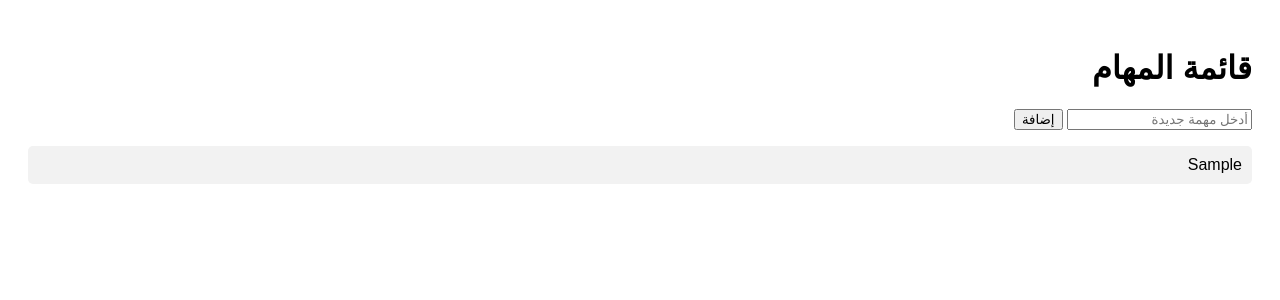
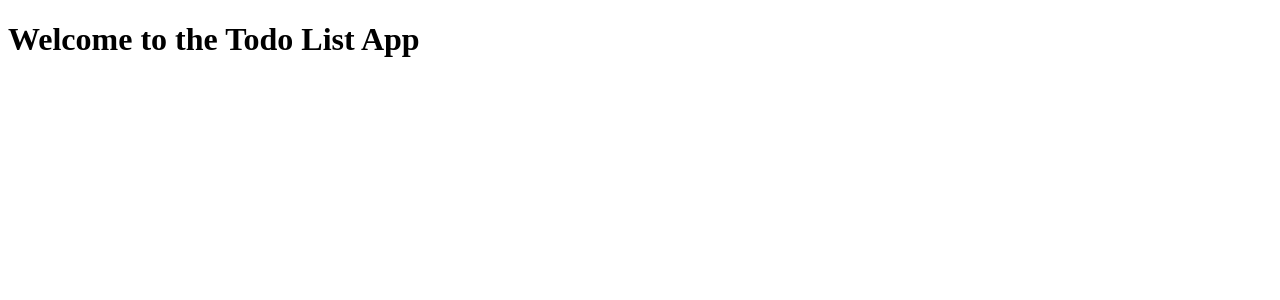
Before and after one commit to MalakElyan/To-Dolist-DevOps, a Flask app: page / in a window 1280 px wide. Shown: the top 300 px of the page. Run offline with Flask 3, Linux system fonts and the light colour scheme; tables that the repository leaves empty hold one stand-in row (values such as "Sample post").

Commit message:
Update file index.html

```diff
--- a/templates/index.html
+++ b/templates/index.html
@@ -1,59 +1,10 @@
 <!DOCTYPE html>
-<html lang="ar">
+<html lang="en">
 <head>
-    <meta charset="UTF-8">
-    <title>قائمة المهام</title>
-    <style>
-        body { font-family: Arial; padding: 20px; direction: rtl; }
-        ul { list-style: none; padding: 0; }
-        li { background: #f2f2f2; margin: 5px 0; padding: 10px; border-radius: 5px; }
-    </style>
+    <meta charset="UTF-8" />
+    <title>Todo List</title>
 </head>
 <body>
-    <h1>قائمة المهام</h1>
-
-    <form id="todo-form">
-        <input type="text" id="task-input" placeholder="أدخل مهمة جديدة" required>
-        <button type="submit">إضافة</button>
-    </form>
-
-    <ul id="todo-list"></ul>
-
-    <script>
-        const list = document.getElementById('todo-list');
-        const form = document.getElementById('todo-form');
-        const input = document.getElementById('task-input');
-
-        // جلب المهام من السيرفر
-        async function fetchTodos() {
-            const response = await fetch('/todos');
-            const todos = await response.json();
-            list.innerHTML = '';
-            todos.forEach(todo => {
-                const li = document.createElement('li');
-                li.textContent = todo.task;
-                list.appendChild(li);
-            });
-        }
-
-        // إضافة مهمة جديدة
-        form.addEventListener('submit', async (e) => {
-            e.preventDefault();
-            const task = input.value.trim();
-            if (!task) return;
-
-            await fetch('/todos', {
-                method: 'POST',
-                headers: { 'Content-Type': 'application/json' },
-                body: JSON.stringify({ task })
-            });
-
-            input.value = '';
-            fetchTodos();
-        });
-
-        // تحميل المهام عند فتح الصفحة
-        fetchTodos();
-    </script>
+    <h1>Welcome to the Todo List App</h1>
 </body>
 </html>
```
